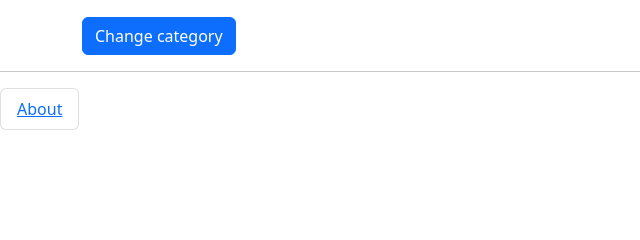
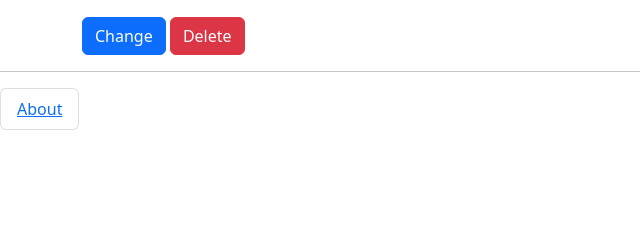
Before and after one commit to Chooook/otus_django, a Django app: template equipment/templates/equipment/category_detail.html in a window 1280 px wide. Shown: the part 154-394 px from the top of the page, without its empty margins (0-640 px from the left). Run offline with Django 4.2, Linux system fonts and the light colour scheme; the template is opened without the code that fills it, so the values that code supplies are empty.

Commit message:
add(category_detail.html) category delete btn

```diff
--- a/equipment/templates/equipment/category_detail.html
+++ b/equipment/templates/equipment/category_detail.html
@@ -11,5 +11,6 @@
             Name: {{ object.name }}
         </li>
     </ul>
-    <a class="btn btn-primary" href="{% url 'equipment:category-update' pk=object.pk %}">Change category</a>
+    <a class="btn btn-primary" href="{% url 'equipment:category-update' pk=object.pk %}">Change</a>
+    <a class="btn btn-danger" href="{% url 'equipment:category-delete' pk=object.pk %}">Delete</a>
 {% endblock %}
```
